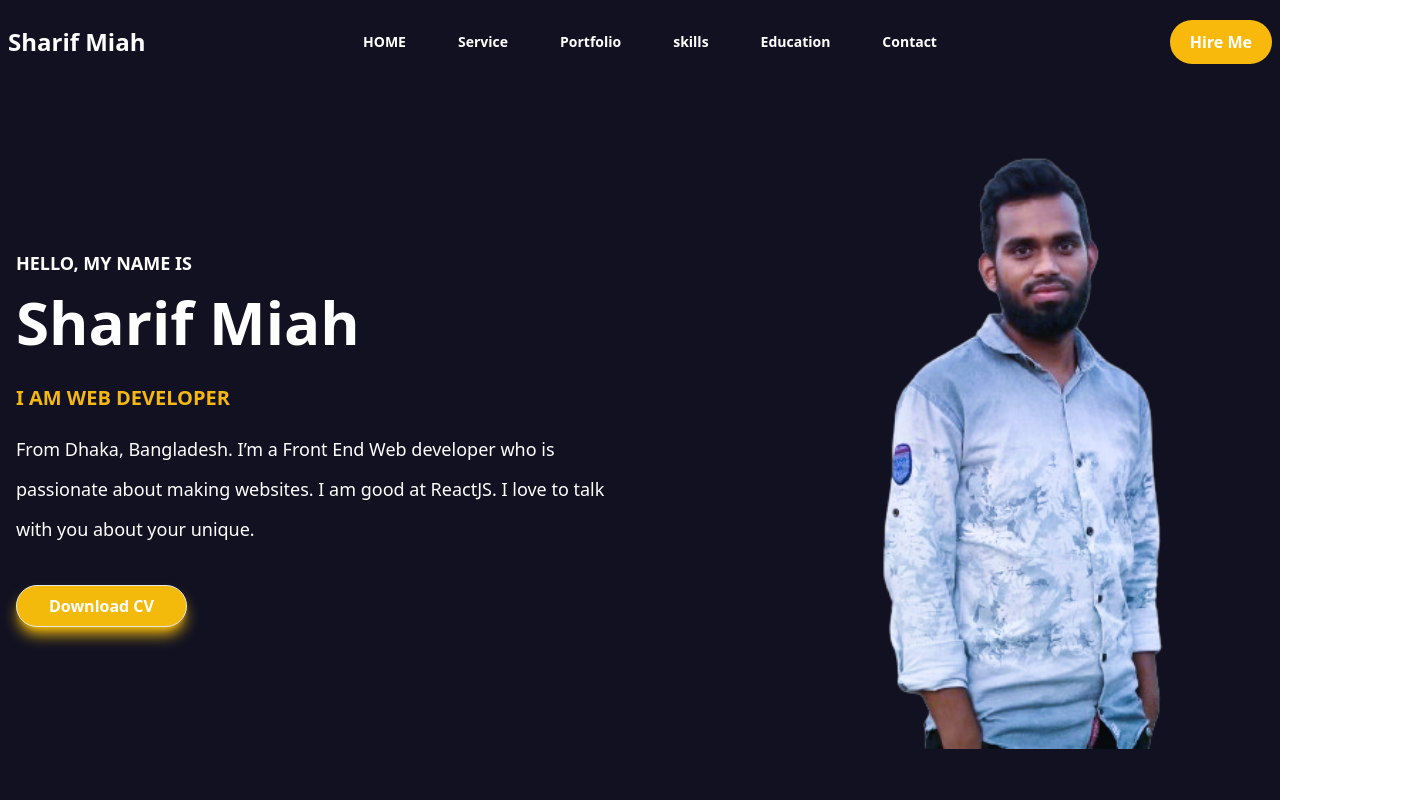
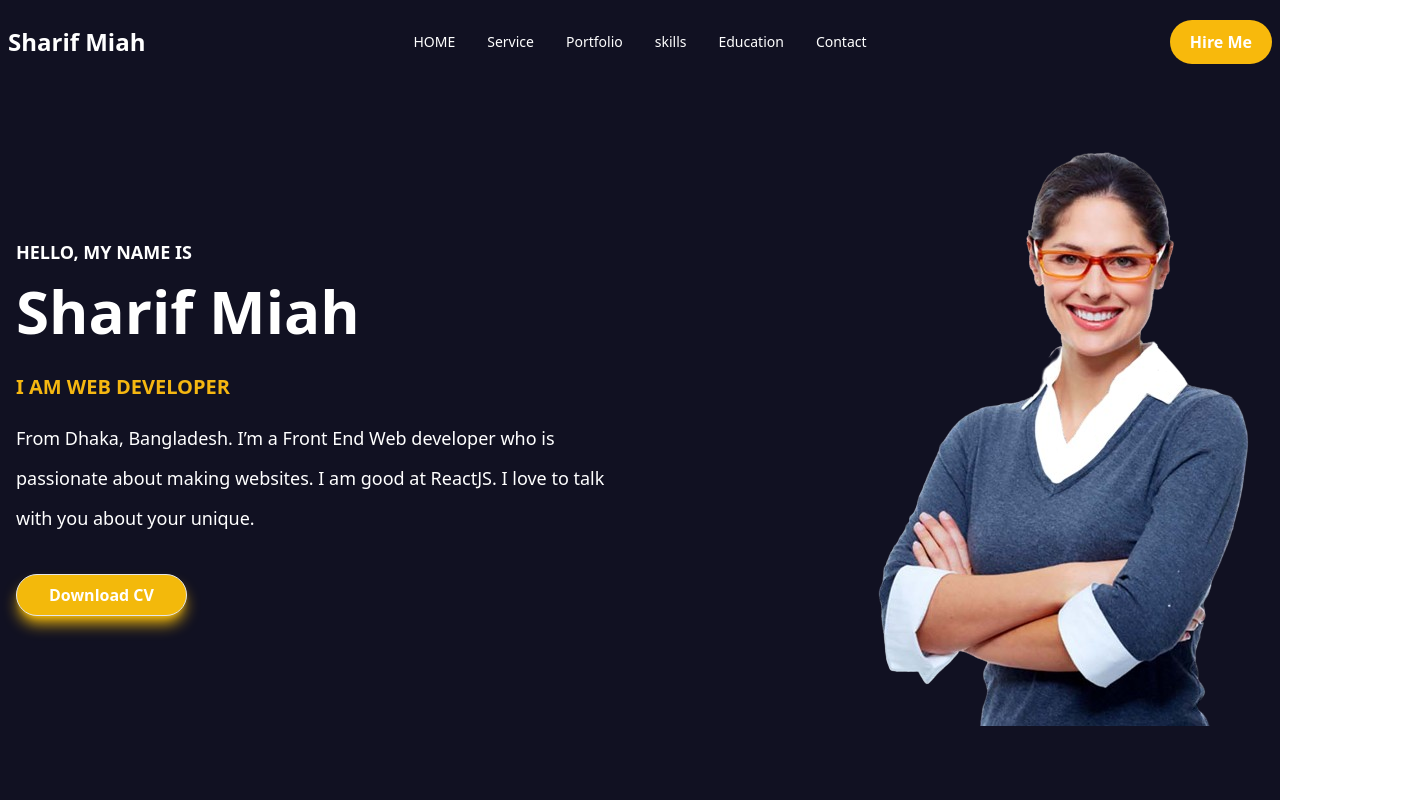
Before and after one commit to Sharif-Miah/portfolio-site, a React (Vite) app: page / in a window 1280 px wide. Shown: the top 800 px of the page, 1424 px wide, since content can reach past the window. Built offline with nearby package versions, Linux system fonts and the light colour scheme.

Commit message:
some taq added

```diff
--- a/package.json
+++ b/package.json
@@ -10,11 +10,12 @@
     "preview": "vite preview"
   },
   "dependencies": {
+    "framer-motion": "^10.18.0",
     "react": "^18.2.0",
     "react-dom": "^18.2.0",
     "react-icons": "^4.12.0",
     "react-router-dom": "^6.21.1",
-    "react-scroll": "^1.9.0"
+    "react-scroll": "^1.8.7"
   },
   "devDependencies": {
     "@types/react": "^18.2.43",
--- a/src/Pages/Home/Hero/Hero.jsx
+++ b/src/Pages/Home/Hero/Hero.jsx
@@ -1,6 +1,6 @@
 import React from "react";
-// import heroImg from "../../../assets/h1_hero-bg-removebg-preview.png";
-import mePic from '../../../assets/me-pic.png'
+import heroImg from "../../../assets/h1_hero-bg-removebg-preview.png";
+// import mePic from '../../../assets/me-pic.png'
 
 const Hero = () => {
   return (
@@ -9,7 +9,7 @@ const Hero = () => {
       <div className="hero ">
         <div className="hero-content flex-col lg:flex-row-reverse">
           <div className=" sm:w-full lg:w-1/2">
-            <img src={mePic} className=" lg:ml-40  w-full mt-[-200px] " alt="" />
+            <img src={heroImg} className=" w-25 ml-52 " alt="" />
           </div>
           <div className="sm:w-full lg:w-1/2">
             <h4 className="text-[18px] font-bold text-white  uppercase">HELLO, MY NAME IS</h4>
--- a/src/Sheard/Navbar/Navbar.jsx
+++ b/src/Sheard/Navbar/Navbar.jsx
@@ -1,92 +1,29 @@
 import React from "react";
-import { Link, animateScroll as scroll, scroller } from "react-scroll";
-
+import { Link } from "react-scroll";
 
 const Navbar = () => {
   const MenuItem = (
     <>
       <li>
-        <Link
-          to="/"
-          spy={true}
-          smooth={true}
-          activeClass="active"
-          offset={-100}
-          duration={500}
-          className="ml-5 font-semibold"
-        >
-          HOME
-        </Link>
+        <a href="/">HOME</a>
       </li>
       <li>
-        <Link
-          to="/service"
-          spy={true}
-          smooth={true}
-          activeClass="active"
-          offset={-100}
-          duration={500}
-          className="ml-5 font-semibold"
-        >
-          Service
-        </Link>
+        <a href="service">Service</a>
       </li>
 
       <li>
-        <Link
-          to="/portfolio"
-          spy={true}
-          smooth={true}
-          activeClass="active"
-          offset={-100}
-          duration={500}
-          className="ml-5 font-semibold"
-        >
-          Portfolio
-        </Link>
+        <a href="portfolio">Portfolio</a>
       </li>
 
       <li>
-        <Link
-          to="/skills"
-          spy={true}
-          smooth={true}
-          activeClass="active"
-          offset={-100}
-          duration={500}
-          className="ml-5 font-semibold"
-        >
-          skills
-        </Link>
+        <a href="skills">skills</a>
       </li>
 
       <li>
-        <Link
-          to="/education"
-          spy={true}
-          smooth={true}
-          activeClass="active"
-          hashSpy={true}
-          offset={-100}
-          duration={500}
-          className="ml-5 font-semibold"
-        >
-          Education
-        </Link>
+        <a href="education">Education</a>
       </li>
       <li>
-        <Link
-          to="/contact"
-          spy={true}
-          smooth={true}
-          activeClass="active"
-          hashSpy={true}
-          offset={-150}
-          duration={500}
-          className="ml-5 font-semibold"
-        >
-          Contact
-        </Link>
+        <a href="contact">Contact</a>
       </li>
     </>
   );
```
Also changed, not shown: 1 other file (tests, documents, lock files or other folders).
